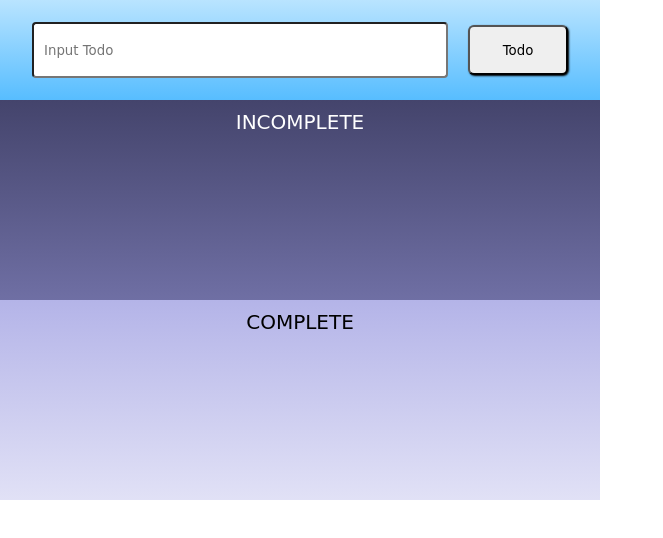
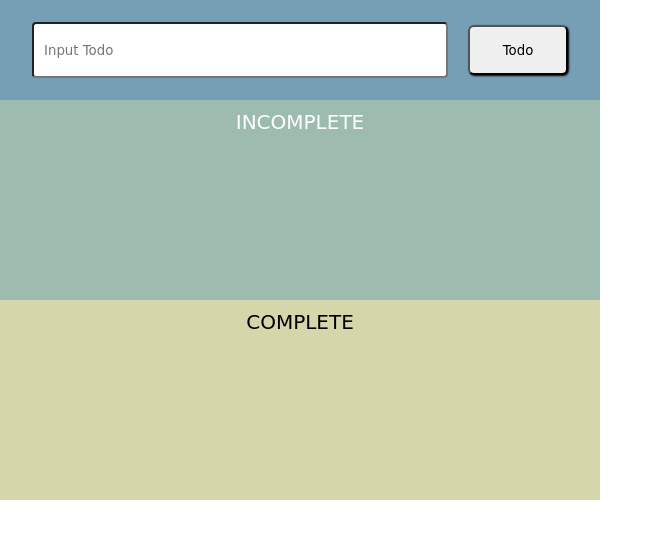
Before and after one commit to TomozQ/ReviewReactTodo, a React (Create React App) app: page / in a window 1280 px wide. Shown: the top 538 px of the page, without its empty margins (0-663 px from the left). Built offline with nearby package versions, Linux system fonts and the light colour scheme.

Commit message:
changeCSS

```diff
--- a/src/styles.css
+++ b/src/styles.css
@@ -33,7 +33,7 @@ button:focus {
 }
 .inputSpace {
   width: 100%;
-  background: linear-gradient(#b9e4ff, #57bdff);
+  background: #769fb6;
   height: 100px;
   display: flex;
   justify-content: center;
@@ -55,7 +55,7 @@ button:focus {
 }
 .incompleteSpace {
   width: 100%;
-  background: linear-gradient(#44446c, #6f6fa4);
+  background: #9dbbae;
   color: #fff;
   min-height: 200px;
   margin-top: -20px;
@@ -71,7 +71,7 @@ button:focus {
 }
 .completeSpace {
   width: 100%;
-  background: linear-gradient(#b4b4e8, #e1e1f6);
+  background: #d5d6aa;
   color: #000;
   min-height: 200px;
   margin-top: -20px;
```
